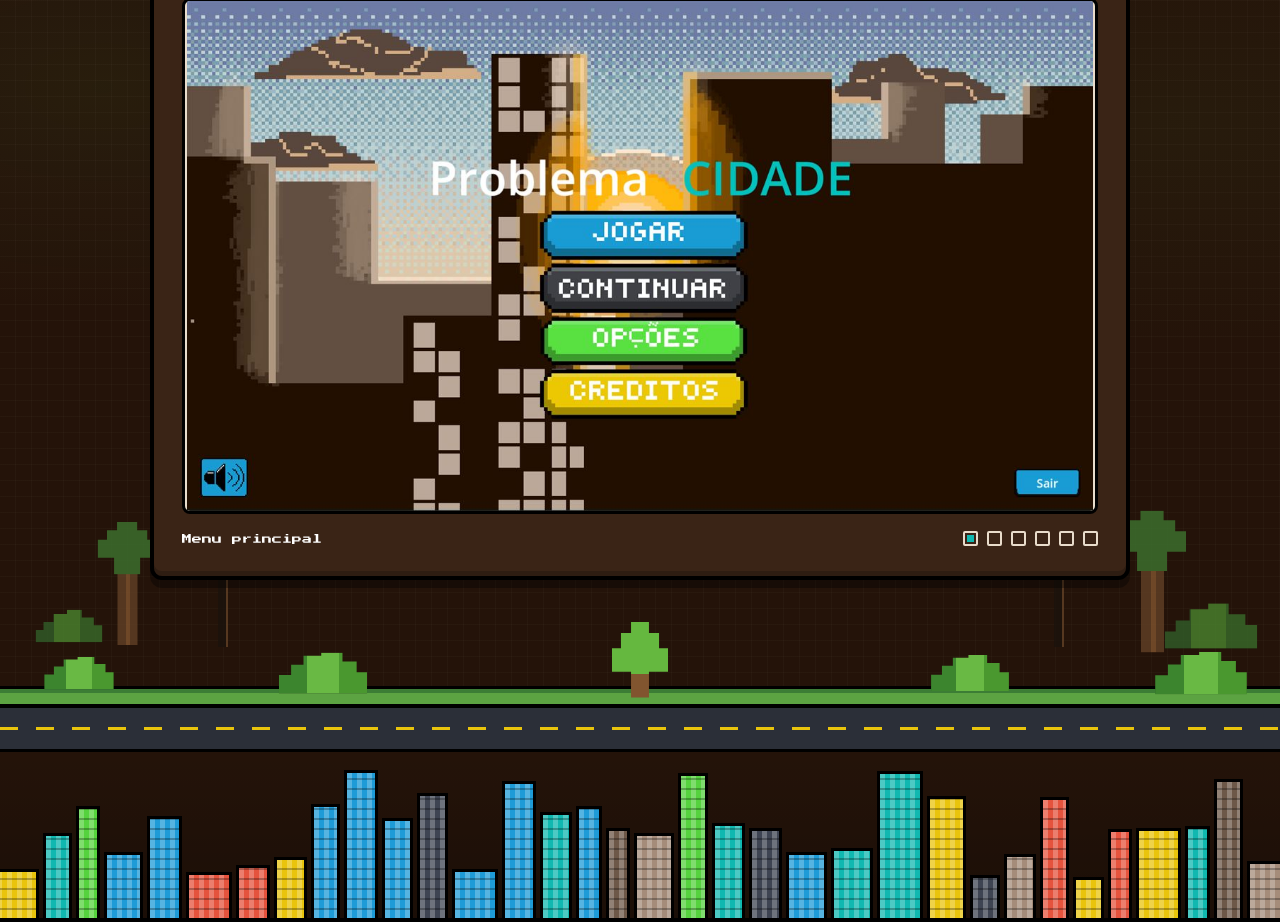
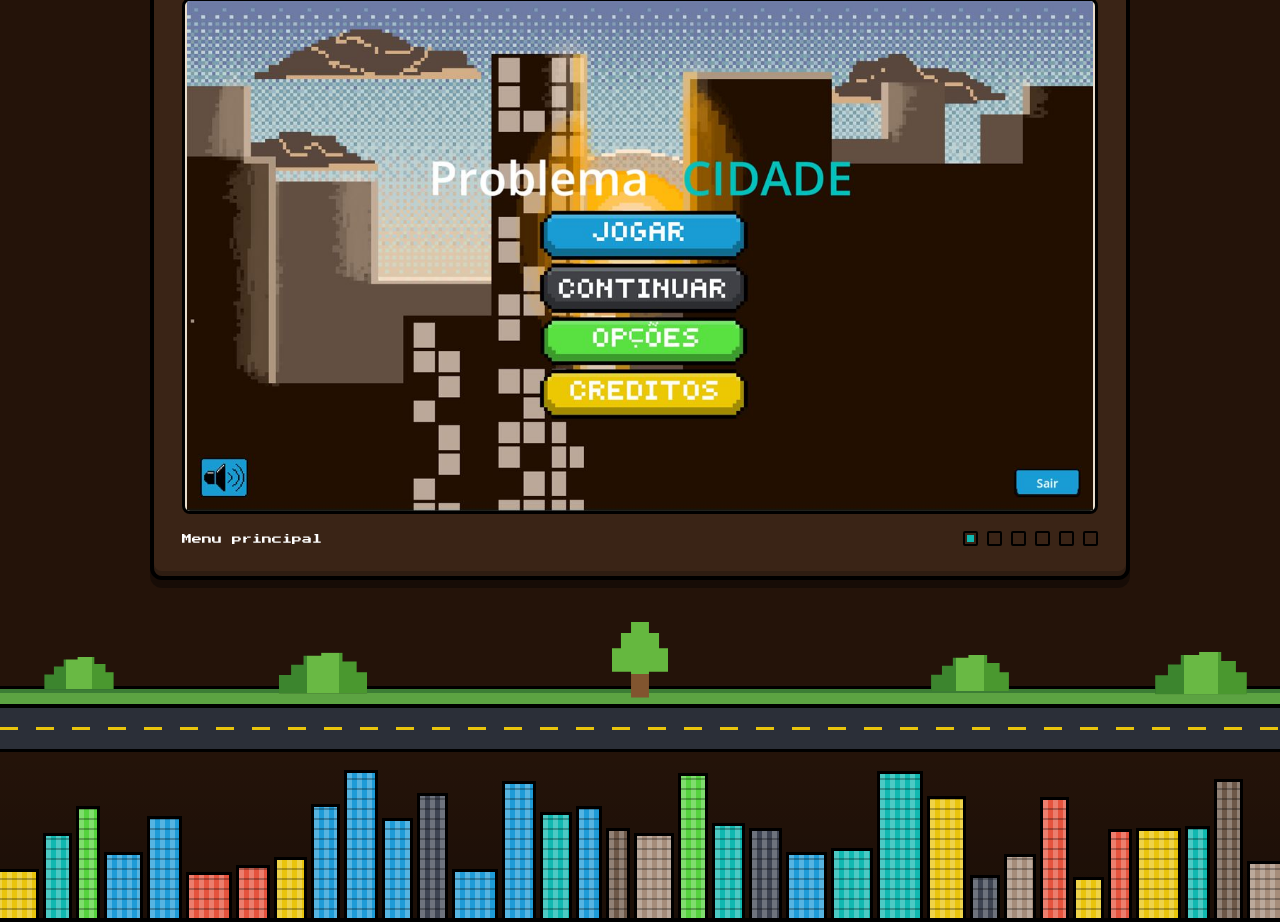
Before and after one commit to Jogojava/ProblemaCIDADE, a plain HTML site: page site_oficial/index.html in a window 1280 px wide. Shown: the part 1144-2066 px from the top of the page. Drawn offline with nearby package versions, Linux system fonts and the light colour scheme.

Commit message:
update_screens2

```diff
--- a/site_oficial/css/style.css
+++ b/site_oficial/css/style.css
@@ -284,20 +284,7 @@ kbd, code {
 .passos li { margin-bottom: 8px; }
 
 /* Prévia visual pixelada na página inicial */
-.previa-faixa { position: relative; isolation: isolate; overflow: hidden; padding: clamp(28px, 5vw, 56px) 16px 40px; background-color: var(--terra); background-image: repeating-linear-gradient(0deg, transparent 0 15px, rgba(233,220,203,.025) 15px 16px), repeating-linear-gradient(90deg, transparent 0 15px, rgba(233,220,203,.025) 15px 16px), radial-gradient(ellipse at 8% 30%, rgba(92,163,66,.07), transparent 24%), radial-gradient(ellipse at 92% 34%, rgba(92,163,66,.06), transparent 25%); }
-.previa-jogo { position: relative; z-index: 2; }
-.previa-ornamentos { position: absolute; z-index: 1; inset: 0; pointer-events: none; overflow: hidden; }
-.parque-arbusto { position: absolute; bottom: 11%; width: 86px; height: 42px; background: linear-gradient(90deg, #315e2a 0 28%, #4a852f 28% 66%, #396c2b 66%); clip-path: polygon(0 62%, 12% 62%, 12% 38%, 27% 38%, 27% 13%, 47% 13%, 47% 0, 69% 0, 69% 24%, 87% 24%, 87% 48%, 100% 48%, 100% 100%, 0 100%); filter: drop-shadow(0 4px 0 #100903); opacity: .8; }
-.parque-arbusto.um { left: 2%; transform: scale(.78); }
-.parque-arbusto.dois { right: 2%; transform: scale(1.08); }
-.parque-arvore { position: absolute; bottom: 10%; width: 25px; height: 120px; background: linear-gradient(90deg, #624126 0 42%, #81552f 42% 65%, #624126 65%); opacity: .8; }
-.parque-arvore::before { content: ""; position: absolute; width: 74px; height: 66px; left: -25px; top: -34px; background: #3d742f; clip-path: polygon(33% 0, 67% 0, 67% 16%, 84% 16%, 84% 34%, 100% 34%, 100% 68%, 72% 68%, 72% 100%, 28% 100%, 28% 68%, 0 68%, 0 34%, 16% 34%, 16% 16%, 33% 16%); }
-.parque-arvore.um { left: 9%; transform: scale(.8); }
-.parque-arvore.dois { right: 9%; transform: scale(.92); }
-.parque-poste { position: absolute; bottom: 11%; width: 8px; height: 104px; background: #1b120c; box-shadow: 2px 0 #624126; opacity: .82; }
-.parque-poste::before { content: ""; position: absolute; top: -9px; left: -13px; width: 30px; height: 15px; background: #e9c40c; border: 3px solid #100903; box-shadow: inset 0 -4px #ad7410; }
-.parque-poste.um { left: 17%; }
-.parque-poste.dois { right: 17%; }
+.previa-faixa { position: relative; padding: clamp(28px, 5vw, 56px) 16px 40px; background: var(--terra); }
 .paisagem-transicao { position: relative; width: calc(100% + 32px); height: 154px; margin: 18px 0 -40px -16px; overflow: hidden; }
 .paisagem-transicao::before {
   content: ""; position: absolute; left: 0; right: 0; bottom: 42px; height: 24px;
@@ -345,7 +332,7 @@ kbd, code {
 .previa-rodape { display: flex; justify-content: space-between; align-items: center; gap: 14px; padding-top: 16px; }
 .previa-rodape strong { color: #fff; font: 10px/1.8 var(--pixel); }
 .previa-pontos { display: flex; align-items: center; gap: 9px; }
-.previa-ponto { width: 15px; height: 15px; padding: 0; border: 2px solid var(--areia); border-radius: 2px; background: transparent; cursor: pointer; transition: transform .15s, background .15s; }
+.previa-ponto { width: 15px; height: 15px; padding: 0; border: 2px solid #000; border-radius: 2px; background: transparent; cursor: pointer; transition: transform .15s, background .15s; }
 .previa-ponto:hover { transform: scale(1.2); }
 .previa-ponto[aria-pressed="true"] { background: var(--ciano); box-shadow: inset 0 0 0 2px var(--terra-2); }
 #previa-img { transition: opacity .2s; }
```
